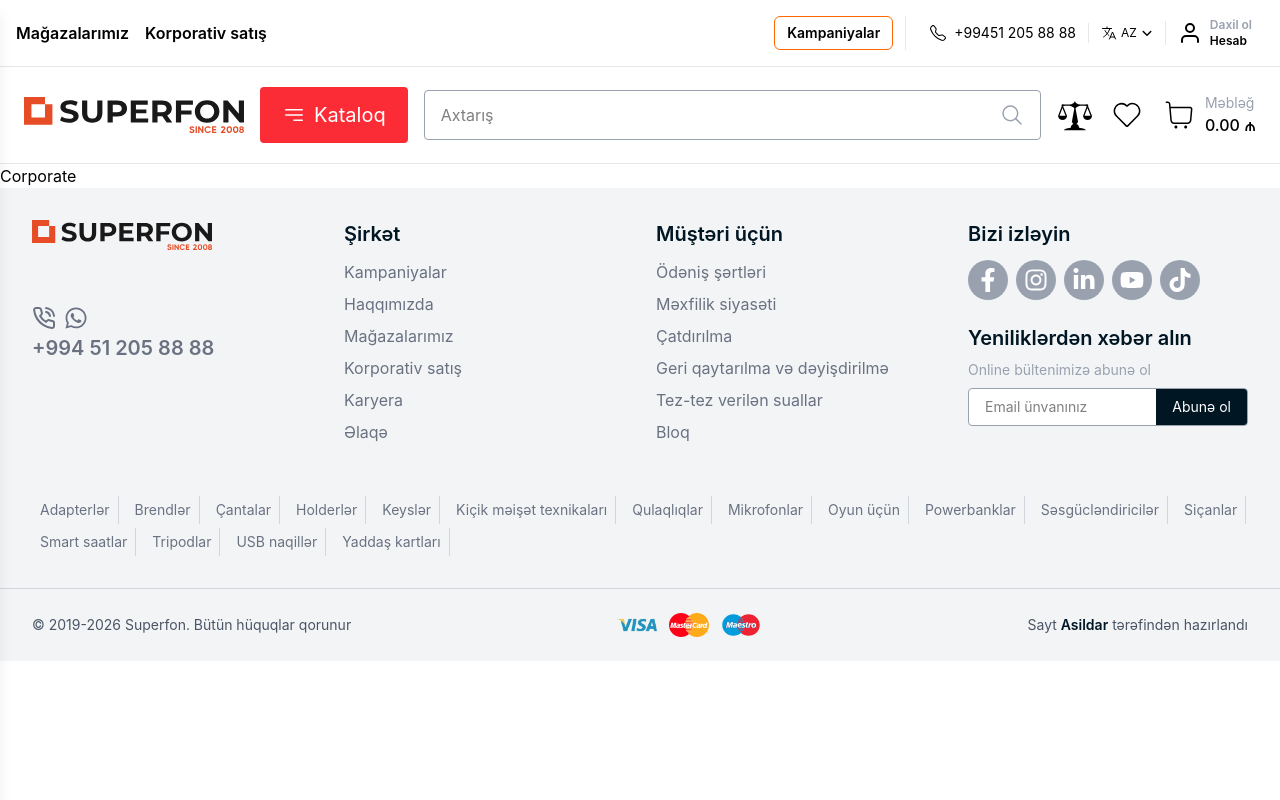
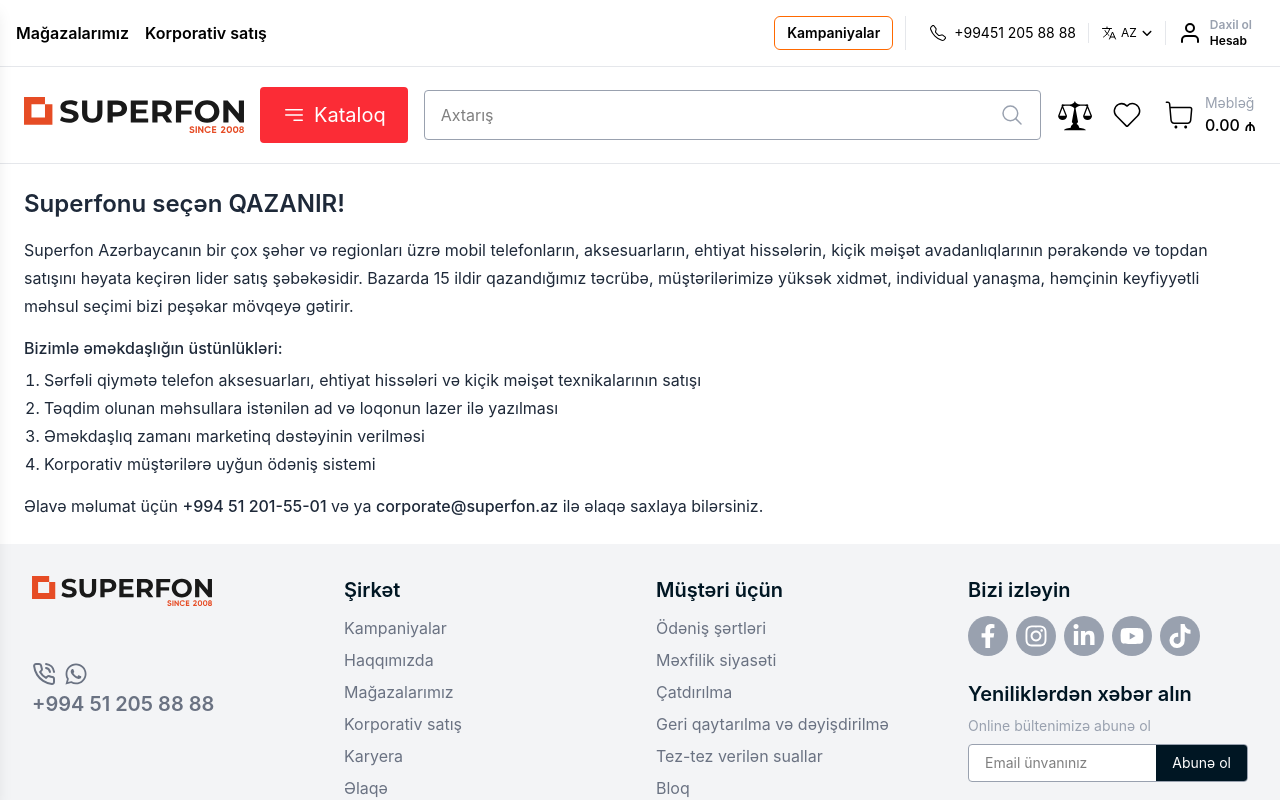
Before and after one commit to Asildar-Hajiyev/DivSuperfon, a React (Vite) app: page /corporate in a window 1280 px wide. Shown: the top 800 px of the page. Built offline with nearby package versions, Linux system fonts and the light colour scheme.

Commit message:
add:Corporeate.jsx

```diff
--- a/src/pages/Corporate.jsx
+++ b/src/pages/Corporate.jsx
@@ -1,10 +1,38 @@
-
 function Corporate() {
   return (
-    <>
-      Corporate
-    </>
-  )
+  <div className="p-6 text-gray-800">
+  <h2 className="text-2xl font-semibold mb-4">
+    Superfonu seçən QAZANIR!
+  </h2>
+
+  <p className="mb-4 leading-7">
+    Superfon Azərbaycanın bir çox şəhər və regionları üzrə mobil telefonların,
+    aksesuarların, ehtiyat hissələrin, kiçik məişət avadanlıqlarının pərakəndə və
+    topdan satışını həyata keçirən lider satış şəbəkəsidir. Bazarda 15 ildir
+    qazandığımız təcrübə, müştərilərimizə yüksək xidmət, individual yanaşma,
+    həmçinin keyfiyyətli məhsul seçimi bizi peşəkar mövqeyə gətirir.
+  </p>
+
+  <p className="font-medium mb-2">
+    Bizimlə əməkdaşlığın üstünlükləri:
+  </p>
+
+  <ol className="list-decimal pl-5 space-y-1 mb-4">
+    <li>Sərfəli qiymətə telefon aksesuarları, ehtiyat hissələri və kiçik məişət texnikalarının satışı</li>
+    <li>Təqdim olunan məhsullara istənilən ad və loqonun lazer ilə yazılması</li>
+    <li>Əməkdaşlıq zamanı marketinq dəstəyinin verilməsi</li>
+    <li>Korporativ müştərilərə uyğun ödəniş sistemi</li>
+  </ol>
+
+  <p className="leading-7">
+    Əlavə məlumat üçün{" "}
+    <span className="font-medium">+994 51 201-55-01</span>{" "}
+    və ya{" "}
+    <span className="font-medium">corporate@superfon.az</span>{" "}
+    ilə əlaqə saxlaya bilərsiniz.
+  </p>
+</div>
+  );
 }
 
-export default Corporate
+export default Corporate;
```
